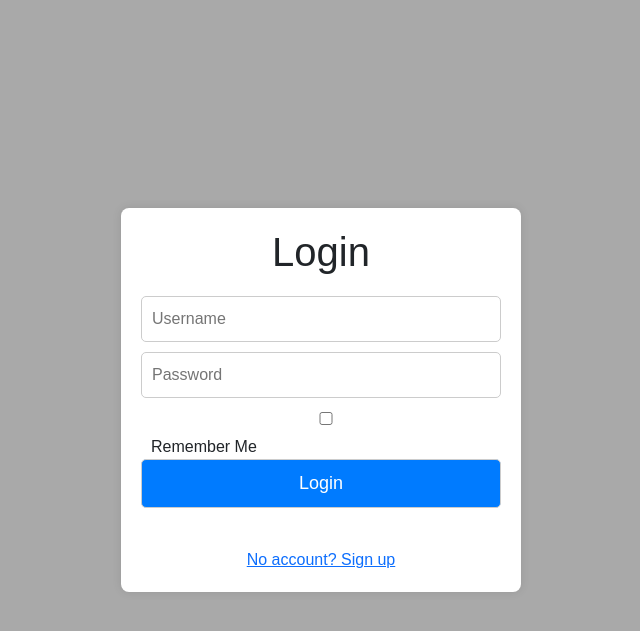
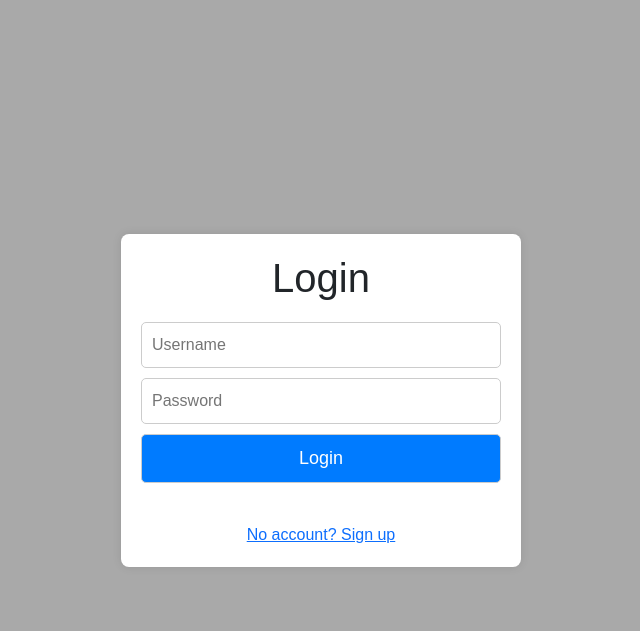
Before and after one commit to dniyomukiza/GRADE_MANAGER, a Flask app: page /login in a window 1280 px wide. Shown: the top 631 px of the page, without its empty margins (319-959 px from the left). Run offline with Flask 3, Linux system fonts and the light colour scheme.

Commit message:
fixed login.html

```diff
--- a/Myapp/templates/login.html
+++ b/Myapp/templates/login.html
@@ -43,8 +43,7 @@
 
     input[type="text"],
     input[type="password"],
-    input[type="submit"],
-    input[type="checkbox"] {
+    input[type="submit"] {
       width: 100%;
       padding: 10px;
       margin-bottom: 10px;
@@ -65,11 +64,6 @@
       background-color: #0056b3;
     }
 
-    .remember-me-container {
-      text-align: left;
-      margin-left: 10px;
-    }
-
     .register-link {
       margin-top: 30px;
       display: inline-block;
@@ -88,10 +82,6 @@
       {{ form.hidden_tag() }}
       <input type="text" name="username" placeholder="Username" required>
       <input type="password" name="password" placeholder="Password" required>
-      <div class="remember-me-container">
-        <input type="checkbox" id="remember_me" name="remember_me">
-        <label for="remember_me">Remember Me</label>
-      </div>
       <input type="submit" value="Login">
     </form>
     <a href="{{url_for('main.register')}}" class="register-link"> No account? Sign up</a>
```
